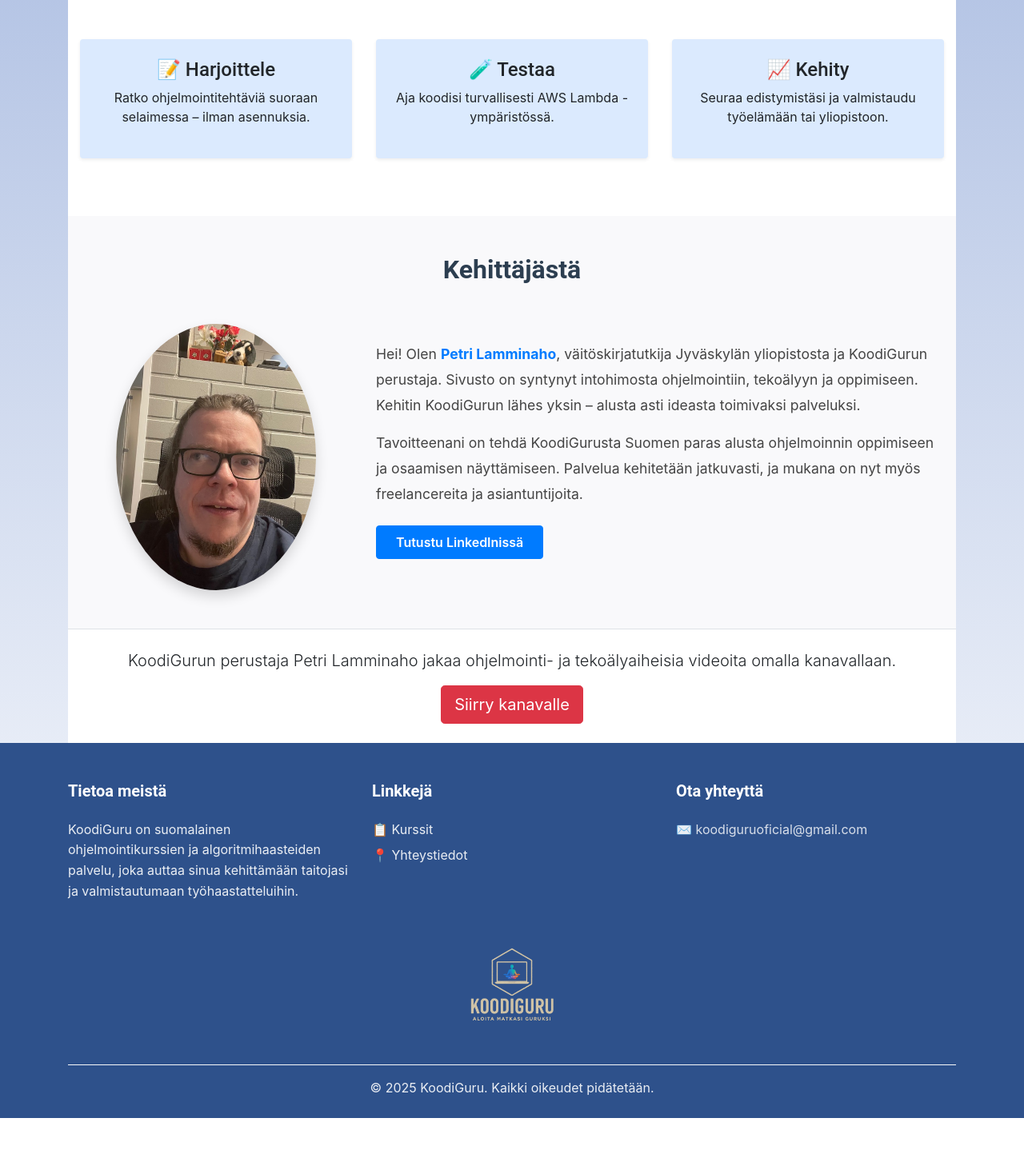
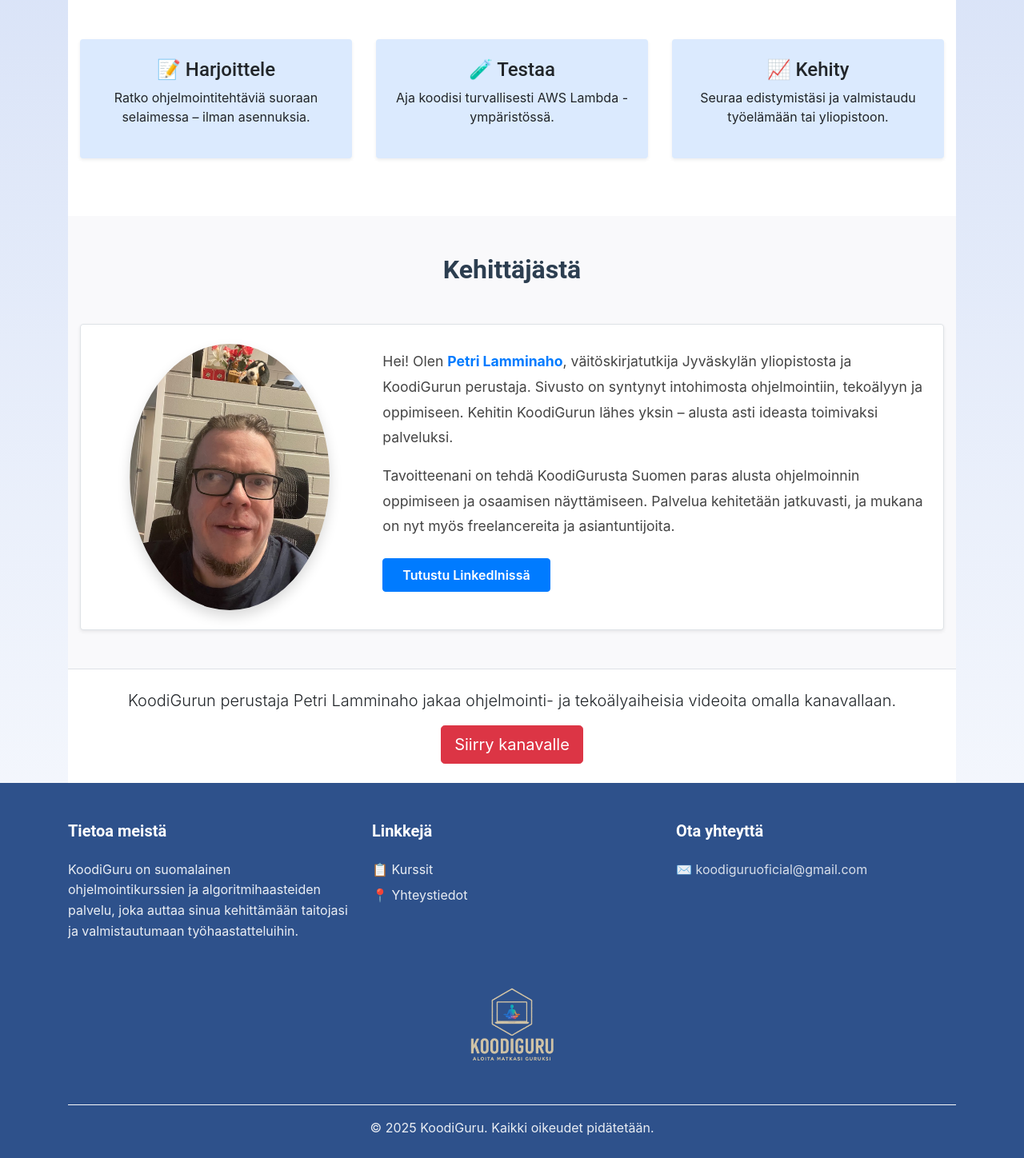
Before and after one commit to pelammin77/koodiguru_pilot, a Django app: page / in a window 1280 px wide. Shown: the part 1549-2997 px from the top of the page at 80% size. Before the commit the page ends 2947 px from the top, so only its background shows below. Run offline with Django 4.2, Linux system fonts and the light colour scheme; some libraries are stand-ins or nearby versions.

Commit message:
taustaväri ja ketittäjä border

```diff
--- a/main_app/templates/main_app/index.html
+++ b/main_app/templates/main_app/index.html
@@ -38,7 +38,7 @@
 <style>
 
 body {
-    background: linear-gradient(to bottom, #6586c9, #ffffff);
+    background: linear-gradient(to bottom, #b3c7f0, #ffffff);
 }
 .hero-btn {
     transition: all 0.3s ease;
@@ -154,6 +154,9 @@ body {
 <section class="py-5" style="background-color: #f9f9fb;">
     <div class="container-xl" style="max-width: 1280px;">
         <h3 class="text-center mb-5" style="font-weight: 700; font-size: 2rem; color: #2c3e50;">Kehittäjästä</h3>
+
+        <!-- Kehys ympäröi nyt koko rivin -->
+        <div class="p-4 border rounded shadow-sm bg-white">
             <div class="row align-items-center">
                 <div class="col-md-4 text-center mb-4 mb-md-0">
                     <img src="{% static 'img/petri_kuva.png' %}" alt="Petri Lamminaho" class="img-fluid rounded-circle shadow" style="max-width: 250px;">
@@ -175,7 +178,10 @@ body {
                 </div>
             </div>
         </div>
+
+    </div>
 </section>
+
 
 <!-- YouTube-kanava -->
 <section class="bg-white py-4 border-top">
```
Lines whose indentation alone changed are shown as unchanged.
